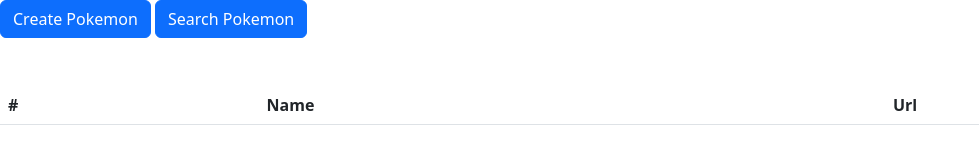
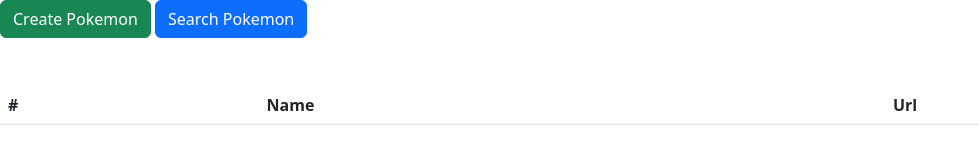
Before and after one commit to williardxzd/multitaskr-frontend-course, a plain HTML site: page index.html in a window 1280 px wide. Shown: the whole page, without its empty margins (0-979 px from the left). Drawn offline with nearby package versions, Linux system fonts and the light colour scheme; no server answers.

Commit message:
change create button color to green

```diff
--- a/index.html
+++ b/index.html
@@ -13,7 +13,7 @@
 
     <body>
         <div class="mb-5">
-            <button type="button" class="btn btn-primary" href="#">Create Pokemon</button>
+            <button type="button" class="btn btn-success" href="#">Create Pokemon</button>
             <a class="btn btn-primary" href="search.html">Search Pokemon</a>
         </div>
         <table id="pokemon-table" class="table">
```
